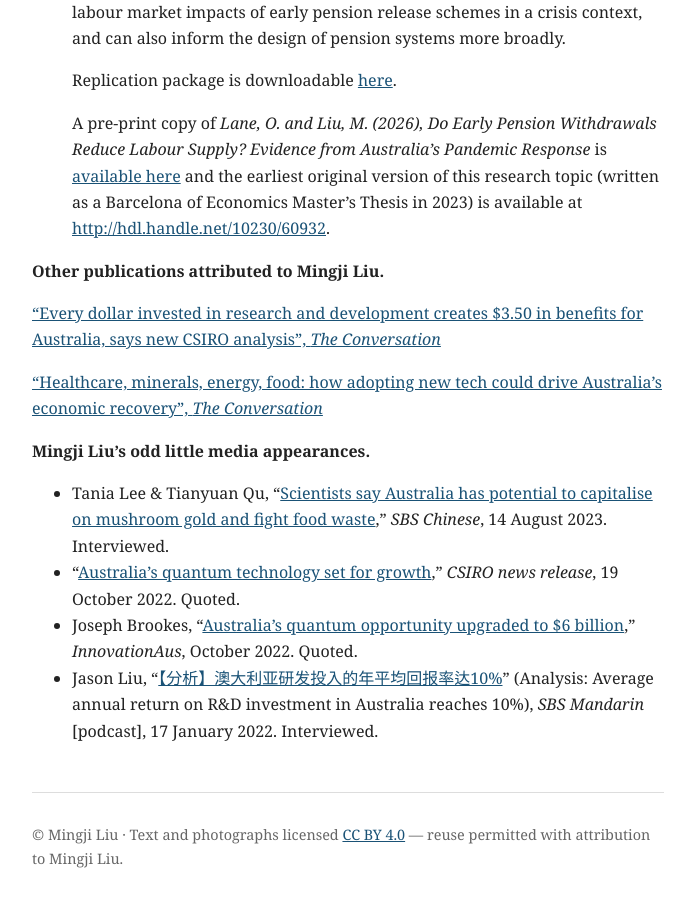
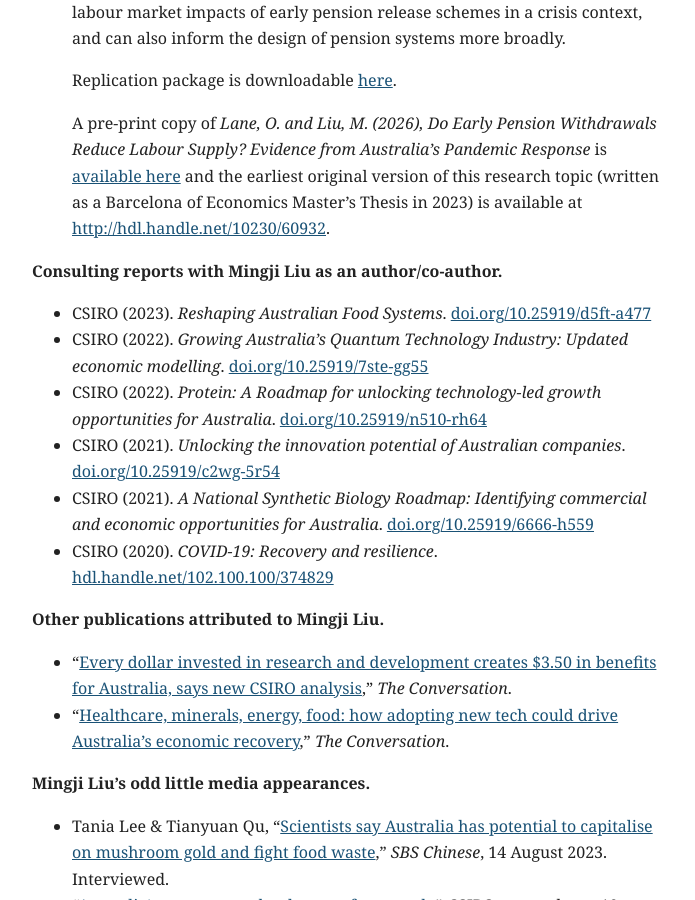
Before and after one commit to mingjiliu/mingjiliu.github.io, a Jekyll site: the page built from publications.md, in a window 1280 px wide and 900 px high, scrolled down 1259 px. Shown: the whole window, without its empty margins (292-987 px from the left). Built offline with Jekyll 4.4.1, drawn with Linux system fonts in a browser that asks for light colours.

Commit message:
Update publications.md

```diff
--- a/publications.md
+++ b/publications.md
@@ -17,11 +17,47 @@ permalink: /publications/
 
    A pre-print copy of *Lane, O. and Liu, M. (2026), Do Early Pension Withdrawals Reduce Labour Supply? Evidence from Australia's Pandemic Response* is [available here](https://github.com/OscarLane/Early-Super-Release/blob/main/Lane%20%26%20Liu%20-%202026%20-%20Do%20early%20pension%20withdrawals%20reduce%20labour%20supply.pdf){:target="_blank" rel="noopener"} and the earliest original version of this research topic (written as a Barcelona of Economics Master's Thesis in 2023) is available at [http://hdl.handle.net/10230/60932](http://hdl.handle.net/10230/60932){:target="_blank" rel="noopener"}.
 
+**Consulting reports with Mingji Liu as an author/co-author.**
+
+<ul>
+  <li>
+    CSIRO (2023). <em>Reshaping Australian Food Systems</em>.
+    <a href="https://doi.org/10.25919/d5ft-a477" target="_blank" rel="noopener">doi.org/10.25919/d5ft-a477</a>
+  </li>
+  <li>
+    CSIRO (2022). <em>Growing Australia’s Quantum Technology Industry: Updated economic modelling</em>.
+    <a href="https://doi.org/10.25919/7ste-gg55" target="_blank" rel="noopener">doi.org/10.25919/7ste-gg55</a>
+  </li>
+  <li>
+    CSIRO (2022). <em>Protein: A Roadmap for unlocking technology-led growth opportunities for Australia</em>.
+    <a href="https://doi.org/10.25919/n510-rh64" target="_blank" rel="noopener">doi.org/10.25919/n510-rh64</a>
+  </li>
+  <li>
+    CSIRO (2021). <em>Unlocking the innovation potential of Australian companies</em>.
+    <a href="https://doi.org/10.25919/c2wg-5r54" target="_blank" rel="noopener">doi.org/10.25919/c2wg-5r54</a>
+  </li>
+  <li>
+    CSIRO (2021). <em>A National Synthetic Biology Roadmap: Identifying commercial and economic opportunities for Australia</em>.
+    <a href="https://doi.org/10.25919/6666-h559" target="_blank" rel="noopener">doi.org/10.25919/6666-h559</a>
+  </li>
+  <li>
+    CSIRO (2020). <em>COVID-19: Recovery and resilience</em>.
+    <a href="https://hdl.handle.net/102.100.100/374829" target="_blank" rel="noopener">hdl.handle.net/102.100.100/374829</a>
+  </li>
+</ul>
+
 **Other publications attributed to Mingji Liu.**
 
-["Every dollar invested in research and development creates $3.50 in benefits for Australia, says new CSIRO analysis", *The Conversation*](https://theconversation.com/every-dollar-invested-in-research-and-development-creates-3-50-in-benefits-for-australia-says-new-csiro-analysis-172300){:target="_blank" rel="noopener"}
-
-["Healthcare, minerals, energy, food: how adopting new tech could drive Australia’s economic recovery", *The Conversation*](https://theconversation.com/healthcare-minerals-energy-food-how-adopting-new-tech-could-drive-australias-economic-recovery-146410){:target="_blank" rel="noopener"}
+<ul>
+  <li>
+    “<a href="https://theconversation.com/every-dollar-invested-in-research-and-development-creates-3-50-in-benefits-for-australia-says-new-csiro-analysis-172300" target="_blank" rel="noopener">Every dollar invested in research and development creates $3.50 in benefits for Australia, says new CSIRO analysis</a>,”
+    <em>The Conversation</em>.
+  </li>
+  <li>
+    “<a href="https://theconversation.com/healthcare-minerals-energy-food-how-adopting-new-tech-could-drive-australias-economic-recovery-146410" target="_blank" rel="noopener">Healthcare, minerals, energy, food: how adopting new tech could drive Australia’s economic recovery</a>,”
+    <em>The Conversation</em>.
+  </li>
+</ul>
 
 **Mingji Liu's odd little media appearances.**
 
```
